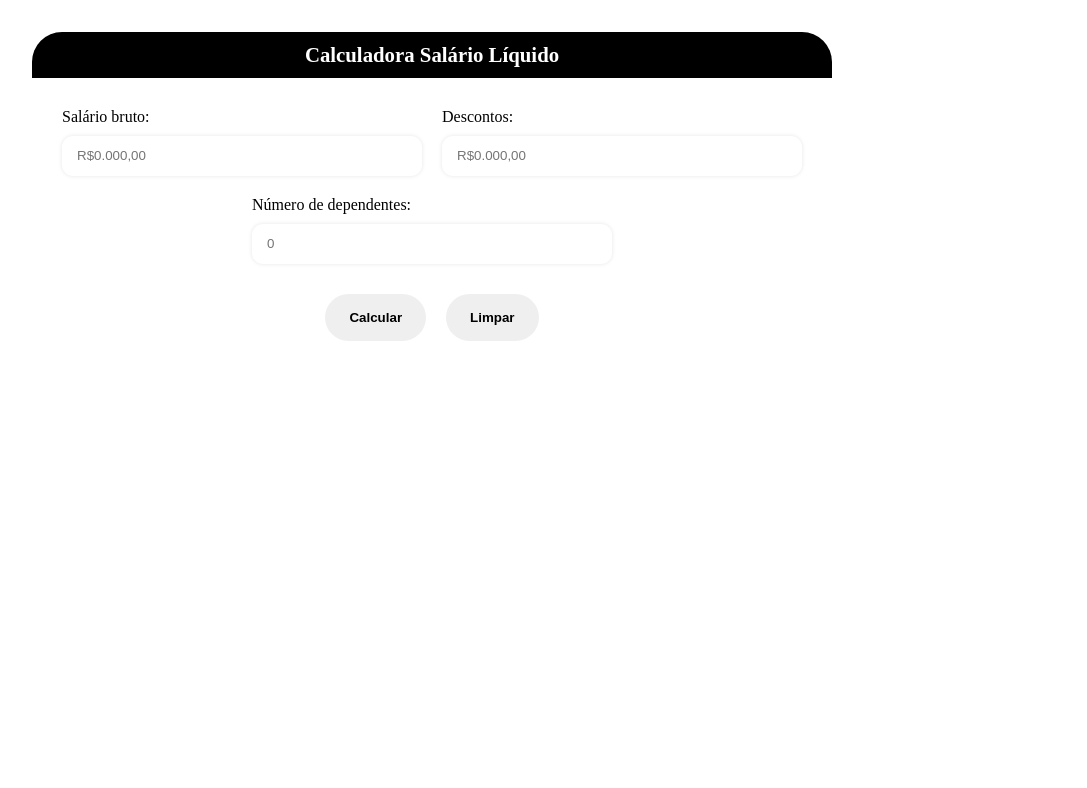
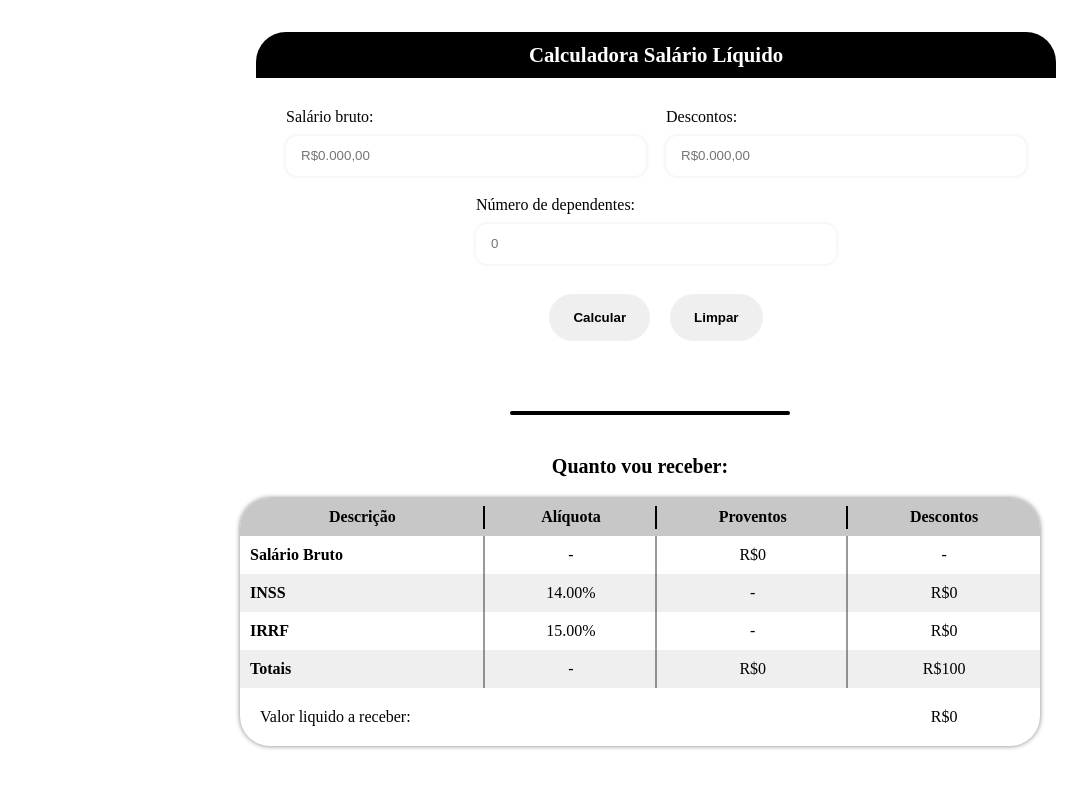
Before and after one commit to diegofchagas/salary-calc, a React (Vite) app: page / in a window 1280 px wide. Shown: the top 788 px of the page, without its empty margins (0-1087 px from the left). Built offline with nearby package versions, Linux system fonts and the light colour scheme.

Commit message:
pagina home incluida , interface dos components aplicadas , melhorias na estilizaoces do body e dos components aplicadas

```diff
--- a/src/App.tsx
+++ b/src/App.tsx
@@ -1,11 +1,9 @@
-import { FormControlInputs } from "./components/FormControlInputs";
-import { Result } from "./components/Result";
+import { Home } from "./pages/Home";
 
 export const App = () => {
   return (
     <>
-      <FormControlInputs/>
-      {/* <Result/> */}
+    <Home/>
     </>
   );
 };
--- a/src/GlobalStyles.tsx
+++ b/src/GlobalStyles.tsx
@@ -13,8 +13,8 @@ export const GlobalStyle = createGlobalStyle`
     margin: 0;
   }
 
-  body{
+  /* body{
     width: 1200px;
-  }
+  } */
 
 `;
--- a/src/components/FormControlInputs/index.tsx
+++ b/src/components/FormControlInputs/index.tsx
@@ -1,24 +1,52 @@
 import {Container, ContainerInputs, Forms,ContainerButtons, CalculateButton, CleanButton} from "./style";
 
-export const FormControlInputs = () => {
+interface InputsProps {
+  grossSalary: number;
+  discounts:number;
+  dependents:number;
+  onGrossSalary: (value:number) => void;
+  onDiscounts: (value:number) => void;
+  onDependents: (value:number) => void;
+}
+
+export const FormControlInputs = ({grossSalary, discounts, dependents, onGrossSalary, onDiscounts,onDependents}: InputsProps) => {
+
   return (
     <Container>
-      <div> <span>Calculadora Salário Líquido</span></div>
+      <div>
+        {" "}
+        <span>Calculadora Salário Líquido</span>
+      </div>
       <Forms>
         <ContainerInputs>
           <div className="inputs">
             <label>Salário bruto:</label>
-            <input type="number" placeholder="R$0.000,00"/>
+            <input
+              type="number"
+              placeholder="R$0.000,00"
+              value={grossSalary}
+              onChange={({ target }) => onGrossSalary(Number(target.value))}
+            />
           </div>
 
           <div className="inputs">
             <label>Descontos:</label>
-            <input type="number" placeholder="R$0.000,00" />
+            <input
+              type="number"
+              placeholder="R$0.000,00"
+              value={discounts}
+              onChange={({ target }) => onDiscounts(Number(target.value))}
+            />
           </div>
 
           <div className="inputs">
             <label>Número de dependentes:</label>
-            <input type="number" placeholder="0" />
+            <input
+              type="number"
+              placeholder="0"
+              value={dependents}
+              onChange={({ target }) => onDependents(Number(target.value))}
+            />
           </div>
         </ContainerInputs>
 
--- a/src/components/Result/index.tsx
+++ b/src/components/Result/index.tsx
@@ -1,6 +1,17 @@
 import { ContainerResults, Table } from "./style";
 
-export const Results = () => {
+interface ResultsProps{
+  results:{
+    grossSalary:number;
+    inss:number;
+    irrf:number;
+    netSalary:number;
+    discountTotals:number
+
+  }
+}
+
+export const Results = ({results}: ResultsProps) => {
   return (
     <ContainerResults>
       <div className="line"></div>
@@ -19,7 +30,7 @@ export const Results = () => {
           <tr>
             <td scope="row">Salário Bruto</td>
             <td>-</td>
-            <td>R$4.000,00</td>
+            <td>R${results.grossSalary}</td>
             <td>-</td>
           </tr>
           <tr>
@@ -28,19 +39,19 @@ export const Results = () => {
             </td>
             <td>14.00%</td>
             <td>-</td>
-            <td>R$480,00</td>
+            <td>R${results.inss}</td>
           </tr>
           <tr>
             <td scope="row">IRRF</td>
             <td>15.00%</td>
             <td>-</td>
-            <td>R$285,15</td>
+            <td>R${results.irrf}</td>
           </tr>
           <tr>
             <td scope="row">Totais</td>
             <td>-</td>
-            <td>R$4000</td>
-            <td>R$600</td>
+            <td>R${results.grossSalary}</td>
+            <td>R${results.discountTotals}</td>
           </tr>
         </tbody>
         <tfoot>
@@ -48,7 +59,7 @@ export const Results = () => {
             <td scope="row" colSpan={3}>
               Valor liquido a receber:{" "}
             </td>
-            <td>R$3.000</td>
+            <td>R${results.netSalary}</td>
           </tr>
         </tfoot>
       </Table>
--- a/src/components/Result/style.ts
+++ b/src/components/Result/style.ts
@@ -7,7 +7,7 @@ export const ContainerResults = styled.div`
     width: 35%;
     height: 4px;
     background-color: black;
-    margin: 40px 215px;
+    margin: 40px 270px;
     border-radius: 15px;
   }
 `;
--- /dev/null
+++ b/src/pages/Home/index.tsx
@@ -0,0 +1,16 @@
+import { FormControlInputs } from "../../components/FormControlInputs"
+import { Results } from "../../components/Result"
+import { ContainerHome } from "./style"
+
+
+export const Home = () => {
+  const resultado = {
+    grossSalary: 0, inss: 0, irrf: 0, netSalary: 0 , discountTotals: 100
+  }
+  return (
+    <ContainerHome>
+      <FormControlInputs />
+      <Results results={resultado}/>
+    </ContainerHome>
+  )
+}
--- /dev/null
+++ b/src/pages/Home/style.ts
@@ -0,0 +1,9 @@
+import styled from 'styled-components';
+
+export const ContainerHome = styled.div`
+  display:flex;
+  flex-direction:column;
+  align-items:center;
+
+
+`;
```
